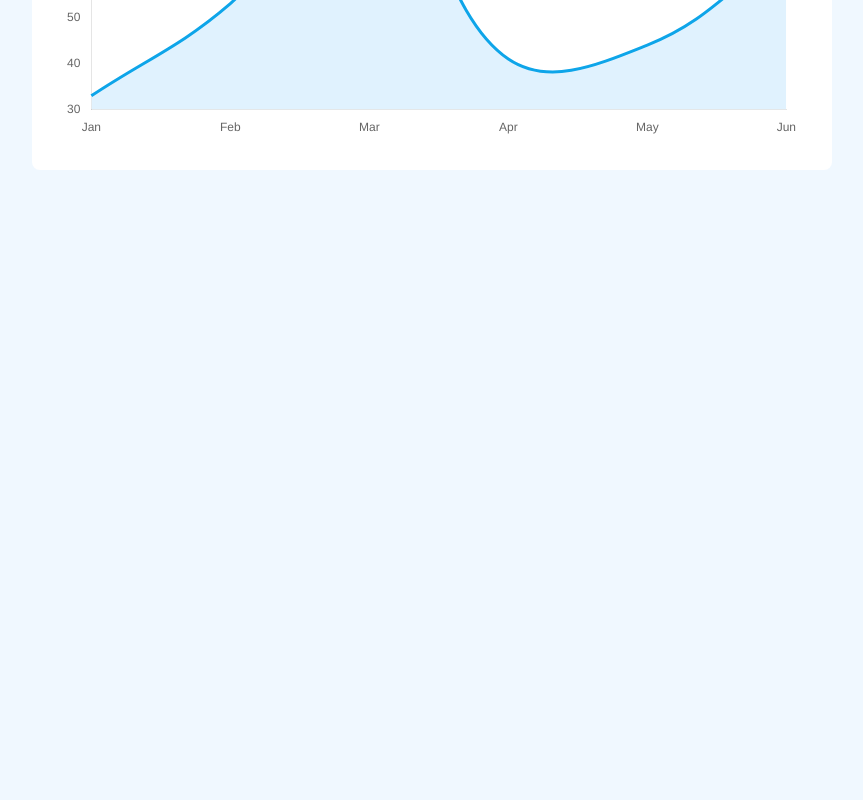
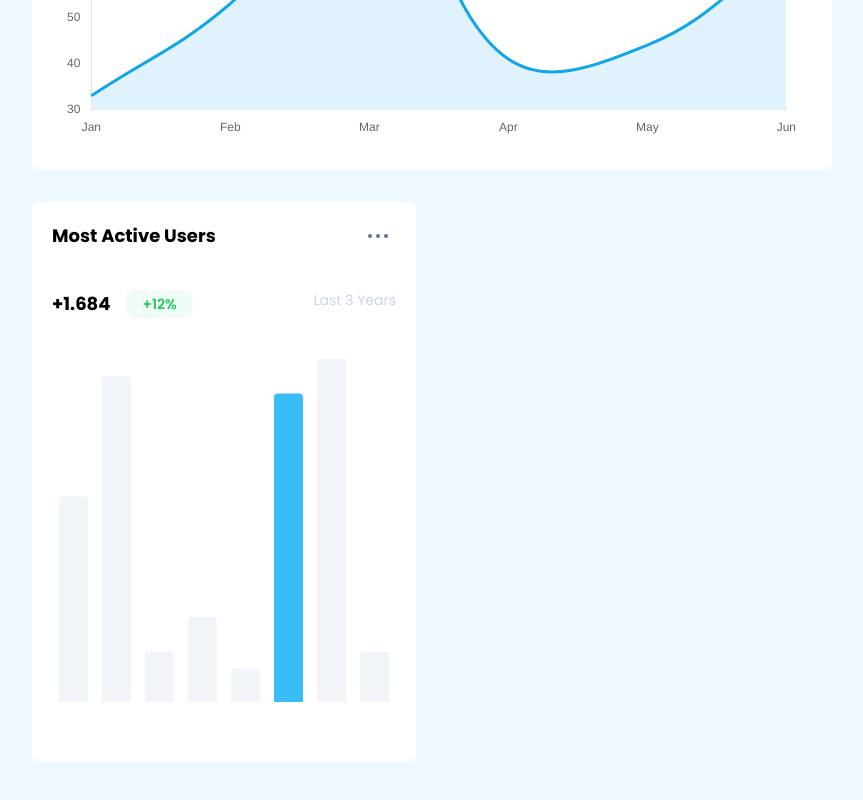
Before and after one commit to VirtualPirate/ChartJS-Graph-Dashboard, a React (Vite) app: page / in a window 1280 px wide. Shown: the part 536-1336 px from the top of the page, without its empty margins (8-871 px from the left). Before the commit the page ends 800 px from the top, so only its background shows below. Built offline with nearby package versions, Linux system fonts and the light colour scheme.

Commit message:
Added a BarChart Component

```diff
--- a/src/App.tsx
+++ b/src/App.tsx
@@ -1,6 +1,7 @@
+import BarChartCard from "./components/dashboard/cards/BarChartCard/bar-chart-card.component";
 import SingleInfoCard, {
   SingleInfoCardProps,
-} from "./components/dashboard/cards/single-info-card.component";
+} from "./components/dashboard/cards/SingleInfoCard/single-info-card.component";
 import SessionGraphCard from "./components/dashboard/overview/session_graph_card.component";
 
 interface InfoCardArray extends Array<SingleInfoCardProps> {}
@@ -45,6 +46,13 @@ function App() {
       </div>
 
       <SessionGraphCard />
+      <BarChartCard
+        title="Most Active Users"
+        value="+1.684"
+        stat="+12"
+        duration="Last 3 Years"
+        barChartData={[]}
+      />
     </div>
   );
 }
--- /dev/null
+++ b/src/components/dashboard/cards/BarChartCard/bar-chart-card.component.tsx
@@ -0,0 +1,136 @@
+import { Chart as ChartJS, registerables } from "chart.js";
+import { Bar } from "react-chartjs-2";
+ChartJS.register(...registerables);
+
+const chartOptions = {
+  scales: {
+    x: {
+      display: false,
+      grid: {
+        display: false, // Disable x-axis gridlines
+      },
+    },
+    y: {
+      display: false,
+      grid: {
+        display: false, // Disable y-axis gridlines
+      },
+    },
+  },
+
+  plugins: {
+    legend: {
+      display: false, // Disable the entire legend
+    },
+  },
+
+  elements: {
+    point: {
+      radius: 0, // Set the radius to 0 to hide the dots
+    },
+  },
+};
+
+const chartData = {
+  labels: [
+    "2015-01",
+    "2015-02",
+    "2015-03",
+    "2015-04",
+    "2015-05",
+    "2015-06",
+    "2015-07",
+    "2015-08",
+  ],
+  datasets: [
+    {
+      label: "Days",
+      data: [12, 19, 3, 5, 2, 18, 20, 3],
+      backgroundColor: [
+        "#f1f5f9",
+        "#f1f5f9",
+        "#f1f5f9",
+        "#f1f5f9",
+        "#f1f5f9",
+        "#38bdf8",
+        "#f1f5f9",
+        "#f1f5f9",
+      ],
+      borderColor: "#fff",
+      borderWidth: 1,
+      borderRadius: 5,
+    },
+  ],
+};
+
+interface BarChartCardProps {
+  title: string;
+  value: string;
+  stat: string;
+  duration: string;
+
+  barChartData: Array<number>;
+}
+
+export default function BarChartCard(props: BarChartCardProps) {
+  return (
+    <div className=" bg-white rounded-lg p-5 w-96 flex flex-col justify-between gap-10">
+      <div className="flex justify-between">
+        <div className="flex gap-4 w-[100%]">
+          <span className={` text-black text-lg font-bold`}>{props.title}</span>
+          {/* <span
+            className={` text-green-500 text-sm font-semibold p-1 px-4 rounded-lg bg-green-50`}
+          >
+            {props.stat}%
+          </span> */}
+        </div>
+
+        <div className="ml-10 flex items-center gap-1 justify-self-end hover:bg-slate-100 p-2 rounded-full cursor-pointer">
+          <div className=" bg-slate-500 h-1 w-1 rounded-full"></div>
+          <div className=" bg-slate-500 h-1 w-1 rounded-full"></div>
+          <div className=" bg-slate-500 h-1 w-1 rounded-full"></div>
+        </div>
+      </div>
+
+      <div className="flex justify-between">
+        <div className="flex gap-4">
+          <span className={` text-black text-lg font-bold`}>{props.value}</span>
+          <span
+            className={` text-green-500 text-sm font-semibold p-1 px-4 rounded-lg bg-green-50`}
+          >
+            {props.stat}%
+          </span>
+        </div>
+
+        <div className=" text-slate-300 text-sm">{props.duration}</div>
+      </div>
+
+      <div className="w-[100%] h-96">
+        <Bar
+          data={chartData}
+          options={chartOptions}
+          width={"160"}
+          height={"160"}
+        />
+      </div>
+
+      {/* <div className="flex justify-between">
+        <div className="flex gap-2 flex-col">
+          <span className=" text-3xl font-bold text-black">{props.value}</span>
+          <span className=" text-slate-400 font-semibold">
+            {props.secondValue}
+          </span>
+        </div>
+
+        <div className="w-1/2 h-20">
+          <Line
+            data={chartData}
+            options={chartOptions}
+            width={"60"}
+            height={"30"}
+          />
+        </div>
+      </div> */}
+    </div>
+  );
+}
```
Also changed, not shown: src/components/dashboard/cards/SingleInfoCard/single-info-card.component.tsx (renamed from src/components/dashboard/cards/single-info-card.component.tsx), src/components/dashboard/cards/SingleInfoCard/single-info-card.model.tsx (renamed from src/components/dashboard/cards/single-info-card.model.tsx).
